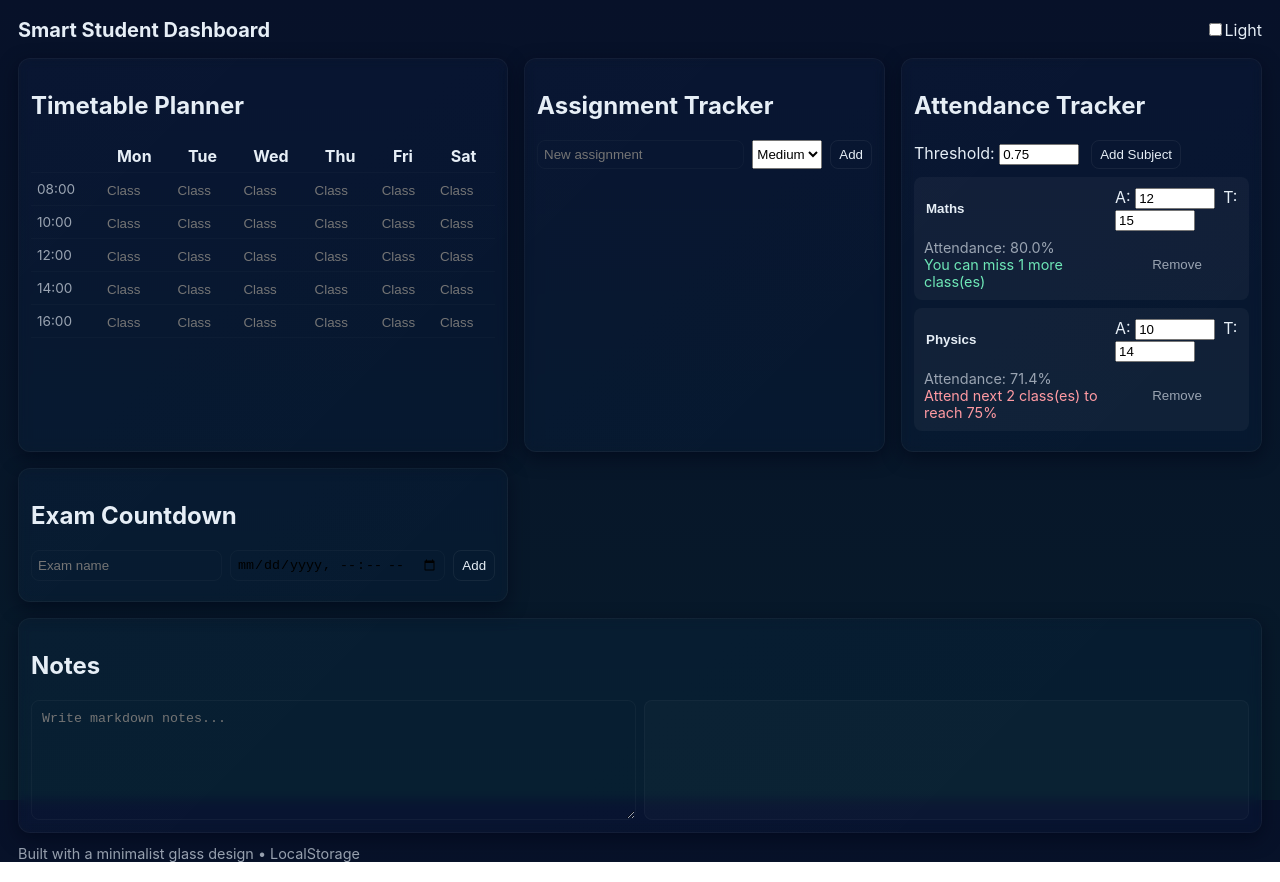
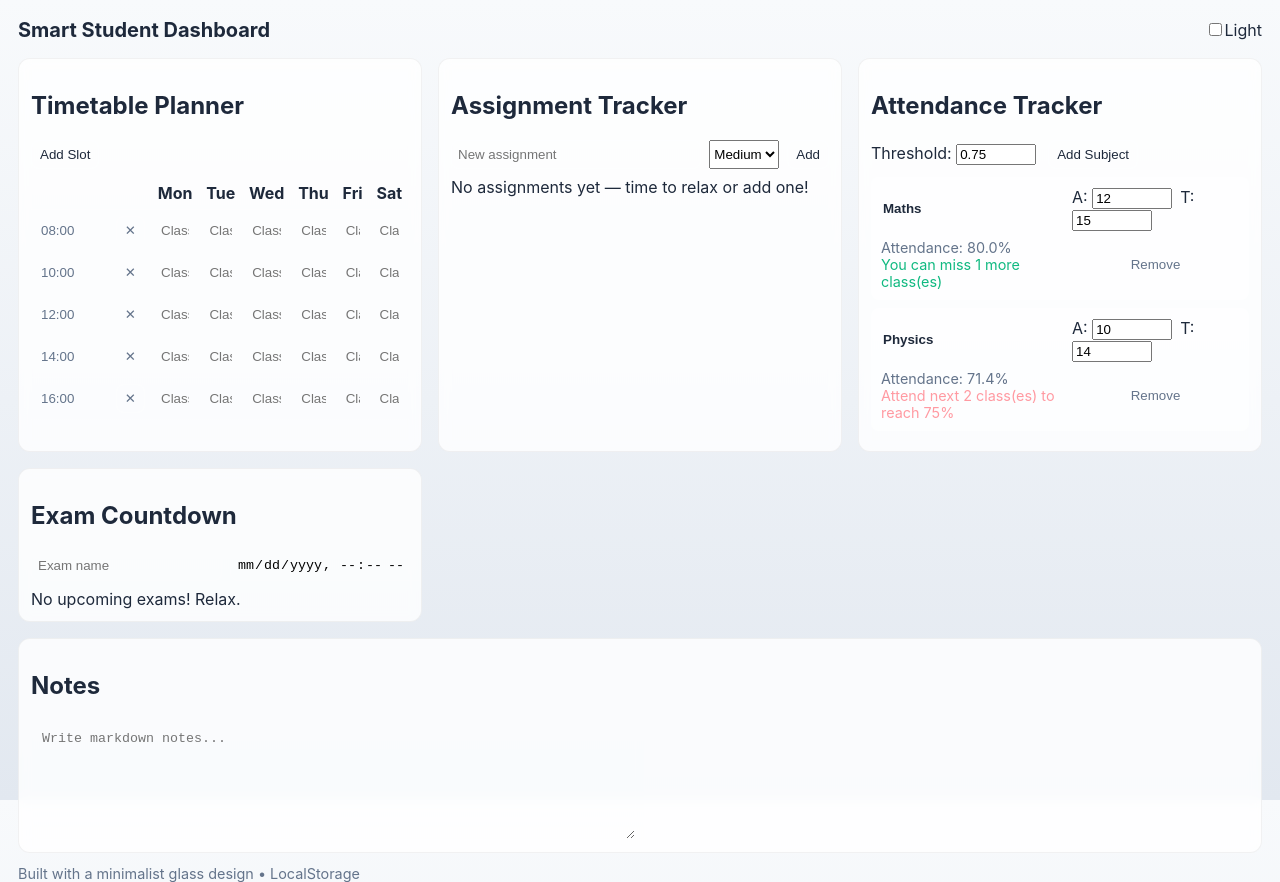
Before and after one commit to lochanbr/student-dashboard, a React (Vite) app: page / in a window 1280 px wide. Built offline with nearby package versions, Linux system fonts and the light colour scheme.

Commit message:
UI improvements: slot label size, color variables, pointer events, and input fixes

```diff
--- a/src/components/AssignmentTracker.jsx
+++ b/src/components/AssignmentTracker.jsx
@@ -18,7 +18,14 @@ export default function AssignmentTracker(){
   }
 
   function toggle(id){ setItems(items.map(it=>it.id===id ? {...it, done: !it.done} : it)) }
-  function remove(id){ setItems(items.filter(it=>it.id!==id)) }
+  function remove(id){
+    if(!window.confirm('Remove this assignment?')) return
+    setItems(items.filter(it=>it.id!==id))
+  }
+
+  const total = items.length
+  const doneCount = items.filter(i=>i.done).length
+  const pct = total === 0 ? 0 : Math.round((doneCount/total)*100)
 
   return (
     <div className="assign-root">
@@ -30,6 +37,16 @@ export default function AssignmentTracker(){
           <option>Low</option>
         </select>
         <button onClick={add}>Add</button>
+      </div>
+      { total === 0 ? (
+        <div className="muted">No assignments yet — time to relax or add one!</div>
+      ) : (
+        <>
+          <div style={{margin:'8px 0'}}>
+            <div style={{height:10,background:'rgba(255,255,255,0.06)',borderRadius:6,overflow:'hidden'}}>
+              <div style={{width:`${pct}%`,height:'100%',background:'#6ee7b7'}} />
+            </div>
+            <div style={{fontSize:12,marginTop:6}}>{doneCount}/{total} Assignments Done ({pct}%)</div>
           </div>
           <ul className="assign-list">
             {items.map(it=> (
@@ -45,6 +62,8 @@ export default function AssignmentTracker(){
               </li>
             ))}
           </ul>
+        </>
+      )}
     </div>
   )
 }
--- a/src/components/AttendanceTracker.jsx
+++ b/src/components/AttendanceTracker.jsx
@@ -17,11 +17,17 @@ function allowedMisses(attended, total, threshold){
 
 // if below threshold, returns minimum classes to attend consecutively to reach threshold
 function neededToReach(attended, total, threshold){
-  if((attended/total) >= threshold) return 0
+  if(total === 0) return 0
+  const current = attended / total
+  if(current >= threshold) return 0
+  // If threshold is 1 (100%), it's impossible if any class has been missed
+  if(threshold >= 1){
+    if(attended < total) return -1 // sentinel: impossible to reach 100%
+    return 0
+  }
   // solve for y: (attended + y)/(total + y) >= threshold
   const num = threshold*total - attended
   const denom = 1 - threshold
-  if(denom <= 0) return Infinity
   return Math.ceil(num / denom)
 }
 
@@ -59,6 +65,7 @@ export default function AttendanceTracker(){
   }
 
   function removeSubject(id){
+    if(!window.confirm('Remove this subject? This action cannot be undone.')) return
     setItems(items.filter(it=>it.id!==id))
   }
 
@@ -84,8 +91,10 @@ export default function AttendanceTracker(){
               <div className="meta">
                 <div>Attendance: {pct.toFixed(1)}%</div>
                 { (it.total===0) ? <div className="muted">No classes yet</div> : (
-                  allowed > 0 ? <div className="ok">You can miss {allowed} more class(es)</div>
-                  : (pct >= threshold*100 ? <div className="ok">On track</div> : <div className="warn">Attend next {needed} class(es) to reach {Math.round(threshold*100)}%</div>)
+                  needed === -1 ? <div className="warn">100% attendance no longer possible</div> : (
+                    allowed > 0 ? <div className="ok">You can miss {allowed} more class(es)</div>
+                    : (pct >= threshold*100 ? <div className="ok">On track</div> : <div className="warn">Attend next {needed} class(es) to reach {Math.round(threshold*100)}%</div>)
+                  )
                 )}
               </div>
               <button className="remove" onClick={()=>removeSubject(it.id)}>Remove</button>
--- a/src/components/ExamCountdown.jsx
+++ b/src/components/ExamCountdown.jsx
@@ -9,7 +9,8 @@ function timeLeft(deadline){
   const days = Math.floor(d / (1000*60*60*24))
   const hours = Math.floor((d % (1000*60*60*24)) / (1000*60*60))
   const minutes = Math.floor((d % (1000*60*60)) / (1000*60))
-  return {days,hours,minutes,passed:false}
+  const seconds = Math.floor((d % (1000*60)) / 1000)
+  return {days,hours,minutes,seconds,passed:false}
 }
 
 export default function ExamCountdown(){
@@ -20,10 +21,11 @@ export default function ExamCountdown(){
   const [date, setDate] = useState('')
 
   useEffect(()=>{ localStorage.setItem(STORAGE_KEY, JSON.stringify(items)) },[items])
-  useEffect(()=>{ const t = setInterval(()=>setItems(i=>[...i]), 60*1000); return ()=>clearInterval(t) },[])
+  // update every second to show seconds ticking down
+  useEffect(()=>{ const t = setInterval(()=>setItems(i=>[...i]), 1000); return ()=>clearInterval(t) },[])
 
   function add(){ if(!title||!date) return; setItems([{id:Date.now(), title, date}, ...items]); setTitle(''); setDate('') }
-  function remove(id){ setItems(items.filter(i=>i.id!==id)) }
+  function remove(id){ if(!window.confirm('Remove this exam?')) return; setItems(items.filter(i=>i.id!==id)) }
 
   return (
     <div className="exams-root">
@@ -32,6 +34,9 @@ export default function ExamCountdown(){
         <input type="datetime-local" value={date} onChange={e=>setDate(e.target.value)} />
         <button onClick={add}>Add</button>
       </div>
+      {items.length === 0 ? (
+        <div className="muted">No upcoming exams! Relax.</div>
+      ) : (
         <ul className="exam-list">
           {items.map(it=>{
             const t = timeLeft(it.date)
@@ -42,13 +47,14 @@ export default function ExamCountdown(){
                   <div className="when">{it.date}</div>
                 </div>
                 <div className="countdown">
-                {t.passed ? <span className="passed">Passed</span> : <span>{t.days}d {t.hours}h</span>}
+                  {t.passed ? <span className="passed">Passed</span> : <span>{t.days}d {t.hours}h {t.minutes}m {t.seconds}s</span>}
                 </div>
                 <button onClick={()=>remove(it.id)}>✕</button>
               </li>
             )
           })}
         </ul>
+      )}
     </div>
   )
 }
--- a/src/components/Notes.jsx
+++ b/src/components/Notes.jsx
@@ -5,14 +5,24 @@ const STORAGE_KEY = 'ssd:notes:v1'
 function simpleMarkdown(md){
   if(!md) return ''
   let html = md
+  // headings
   html = html.replace(/^(#{1,6})\s*(.*)$/gm, (m, hashes, text)=>`<h${hashes.length}>${text}</h${hashes.length}>`)
+  // bold / italic / code
   html = html.replace(/\*\*(.*?)\*\*/g, '<strong>$1</strong>')
   html = html.replace(/\*(.*?)\*/g, '<em>$1</em>')
   html = html.replace(/`([^`]+)`/g, '<code>$1</code>')
-  html = html.replace(/^-\s+(.*)$/gm, '<li>$1</li>')
+
+  // lines starting with '- ' become list items
+  html = html.replace(/^\s*-\s+(.*)$/gm, '<li>$1</li>')
+
+  // Group consecutive <li>...</li> blocks into a single <ul>...</ul>
+  html = html.replace(/(?:\s*<li>[\s\S]*?<\/li>\s*)+/g, match => {
+    const inner = match.trim()
+    return `<ul>${inner}</ul>`
+  })
+
+  // preserve blank lines as paragraph breaks
   html = html.replace(/(?:\r\n|\r|\n){2,}/g, '<br/><br/>')
-  // wrap list items
-  html = html.replace(/(<li>.*<\/li>)/gs, '<ul>$1</ul>')
   return html
 }
 
--- a/src/components/Timetable.jsx
+++ b/src/components/Timetable.jsx
@@ -1,22 +1,50 @@
 import React, {useEffect, useState} from 'react'
 
 const STORAGE_KEY = 'ssd:timetable:v1'
+const SLOTS_KEY = 'ssd:slots:v1'
 const DAYS = ['Mon','Tue','Wed','Thu','Fri','Sat']
-const SLOTS = ['08:00','10:00','12:00','14:00','16:00']
+const DEFAULT_SLOTS = ['08:00','10:00','12:00','14:00','16:00']
 
 export default function Timetable(){
   const [grid, setGrid] = useState(()=>{
     try{ const raw = localStorage.getItem(STORAGE_KEY); return raw ? JSON.parse(raw) : {} }catch(e){return {}}
   })
 
+  const [slots, setSlots] = useState(()=>{
+    try{ const raw = localStorage.getItem(SLOTS_KEY); return raw ? JSON.parse(raw) : DEFAULT_SLOTS }catch(e){return DEFAULT_SLOTS}
+  })
+
   useEffect(()=>{ localStorage.setItem(STORAGE_KEY, JSON.stringify(grid)) },[grid])
+  useEffect(()=>{ localStorage.setItem(SLOTS_KEY, JSON.stringify(slots)) },[slots])
 
   function setCell(day, slot, value){
     setGrid({...grid, [day+'-'+slot]: value})
   }
 
+  function updateSlot(idx, value){
+    setSlots(slots.map((s,i)=> i===idx ? value : s))
+  }
+
+  function addSlot(){
+    setSlots([...slots, 'New'])
+  }
+
+  function removeSlot(idx){
+    if(!window.confirm('Remove this time slot? Existing entries in this row will be cleared.')) return
+    const slotToRemove = slots[idx]
+    const newSlots = slots.filter((_,i)=>i!==idx)
+    // remove grid entries for that slot
+    const newGrid = {...grid}
+    Object.keys(newGrid).forEach(k=>{ if(k.endsWith('-'+slotToRemove)) delete newGrid[k] })
+    setSlots(newSlots)
+    setGrid(newGrid)
+  }
+
   return (
     <div className="timetable-root">
+      <div style={{display:'flex',gap:8,marginBottom:8}}>
+        <button onClick={addSlot}>Add Slot</button>
+      </div>
       <table className="timetable-table">
         <thead>
           <tr>
@@ -25,9 +53,14 @@ export default function Timetable(){
           </tr>
         </thead>
         <tbody>
-          {SLOTS.map(slot=> (
-            <tr key={slot}>
-              <td className="slot-label">{slot}</td>
+          {slots.map((slot, idx)=> (
+            <tr key={slot + '-' + idx}>
+              <td className="slot-label">
+                <div style={{display:'flex',gap:6,alignItems:'center'}}>
+                  <input value={slot} onChange={e=>updateSlot(idx, e.target.value)} />
+                  <button onClick={()=>removeSlot(idx)}>✕</button>
+                </div>
+              </td>
               {DAYS.map(day=>{
                 const key = day+'-'+slot
                 return (
--- a/src/styles.css
+++ b/src/styles.css
@@ -1,14 +1,30 @@
-:root{
-  --bg: #0f1724;
-  --card: rgba(255,255,255,0.06);
-  --glass: rgba(255,255,255,0.04);
-  --accent: #6ee7b7;
-  --muted: #9aa4b2;
+/* Ensure all form controls are interactable and visible */
+input, select, textarea, button {
+  position: relative;
+  z-index: 10;
+  pointer-events: auto !important;
+  cursor: text;
+}
+button { cursor: pointer; }
+
+:root {
+  --bg: #f8fafc;           /* Light background */
+  --bg-gradient: linear-gradient(180deg, #f8fafc 0%, #e2e8f0 100%);
+  --card: rgba(255, 255, 255, 0.8);
+  --glass: rgba(255, 255, 255, 0.5);
+  --text: #1e293b;         /* Dark text for light mode */
+  --accent: #10b981;
+  --muted: #64748b;
+  --border: rgba(0, 0, 0, 0.05);
 }
 
-:root.dark{
-  --bg: #051022;
-  --card: rgba(255,255,255,0.03);
+:root.dark {
+  --bg: #051022;           /* Dark background */
+  --bg-gradient: linear-gradient(180deg, #071129 0%, #071b2a 100%);
+  --card: rgba(255, 255, 255, 0.03);
+  --glass: rgba(255, 255, 255, 0.04);
+  --text: #e6eef6;         /* Light text for dark mode */
+  --border: rgba(255, 255, 255, 0.04);
 }
 
 *{box-sizing:border-box}
@@ -16,11 +32,11 @@ html,body,#root{height:100%;}
 body{
   margin:0;
   font-family:Inter,Segoe UI,Arial,Helvetica,sans-serif;
-  background: linear-gradient(180deg, #071129 0%, #071b2a 100%);
-  color:#e6eef6;
-  -webkit-font-smoothing:antialiased;
-  -moz-osx-font-smoothing:grayscale;
+  background: var(--bg-gradient); /* Use the variable here */
+  color: var(--text);             /* Use the variable here */
   padding:18px;
+  min-height: 100vh;
+  transition: background 0.3s ease, color 0.3s ease;
 }
 
 .app-header{
@@ -35,12 +51,14 @@ body{
 }
 
 .card{
-  background: linear-gradient(135deg, rgba(255,255,255,0.02), rgba(255,255,255,0.01));
+  background: var(--card);        /* Use the variable here */
+  border: 1px solid var(--border); /* Use the variable here */
+  backdrop-filter: blur(6px) saturate(120%);
   border-radius:12px;
   padding:12px;
-  backdrop-filter: blur(6px) saturate(120%);
-  box-shadow: 0 6px 18px rgba(2,6,23,0.6);
-  border: 1px solid rgba(255,255,255,0.04);
+  overflow: hidden;
+  display: flex;
+  flex-direction: column;
 }
 
 .card.fullwidth{ grid-column: 1 / -1 }
@@ -52,8 +70,26 @@ body{
 /* Timetable */
 .timetable-table{ width:100%; border-collapse:collapse }
 .timetable-table th, .timetable-table td{ padding:6px; border-bottom:1px solid rgba(255,255,255,0.02) }
-.timetable-table input{ width:100%; background:transparent; color:inherit; border:0; outline:none }
-.slot-label{ width:68px; font-size:0.85rem; color:var(--muted) }
+.timetable-table input{
+  width: 100%;             /* Fills the remaining space */
+  background: transparent;  /* Matches your glass design */
+  color: inherit;          /* Follows theme colors */
+  border: 0;               /* Removes default borders */
+  outline: none;           /* Cleaner look on focus */
+  padding: 4px;            /* Adds a small buffer inside the cell */
+}
+.timetable-table input:focus {
+  border-bottom: 1px solid var(--accent);
+  background: rgba(255,255,255,0.05);
+}
+.slot-label {
+  width: 120px;            /* Increased width for even longer times */
+  font-size: 1rem;         /* Larger font for visibility */
+  color: var(--muted);     /* Uses your established muted color */
+  padding: 8px 6px;        /* Consistent padding */
+  text-align: center;      /* Centers the text for better visibility */
+  white-space: nowrap;     /* Prevents the time from wrapping to a second line */
+}
 
 /* Assignment */
 .assign-root .add-row{ display:flex; gap:8px; margin-bottom:8px }
```
Lines whose indentation alone changed are shown as unchanged.
